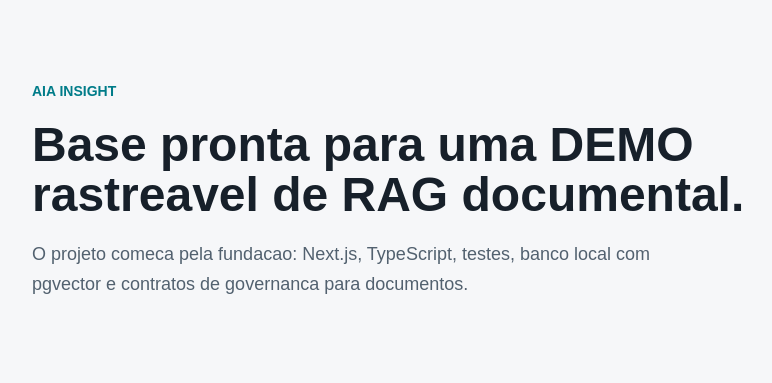
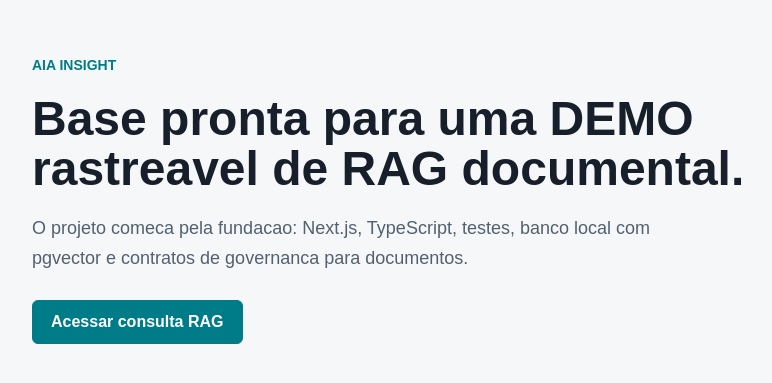
Before and after one commit to leosanner/rag-artigos-aia-petrobras, a Next.js app: page / in a window 1280 px wide. Shown: the part 201-584 px from the top of the page, without its empty margins (228-1000 px from the left). Built offline with nearby package versions, Linux system fonts and the light colour scheme.

Commit message:
feat: add query link to landing page

```diff
--- a/src/app/globals.css
+++ b/src/app/globals.css
@@ -60,6 +60,26 @@ p {
   line-height: 1.7;
 }
 
+.primary-link {
+  display: inline-flex;
+  align-items: center;
+  min-height: 44px;
+  margin-top: 8px;
+  padding: 0 18px;
+  border: 1px solid var(--accent);
+  border-radius: 6px;
+  background: var(--accent);
+  color: #ffffff;
+  font-size: 1rem;
+  font-weight: 700;
+  text-decoration: none;
+}
+
+.primary-link:focus-visible {
+  outline: 3px solid color-mix(in srgb, var(--accent) 35%, transparent);
+  outline-offset: 3px;
+}
+
 @media (max-width: 640px) {
   .shell {
     place-items: start;
--- a/src/app/page.tsx
+++ b/src/app/page.tsx
@@ -1,3 +1,5 @@
+import Link from "next/link";
+
 export default function Home() {
   return (
     <main className="shell">
@@ -8,6 +10,9 @@ export default function Home() {
           O projeto comeca pela fundacao: Next.js, TypeScript, testes, banco
           local com pgvector e contratos de governanca para documentos.
         </p>
+        <Link className="primary-link" href="/query">
+          Acessar consulta RAG
+        </Link>
       </section>
     </main>
   );
```
